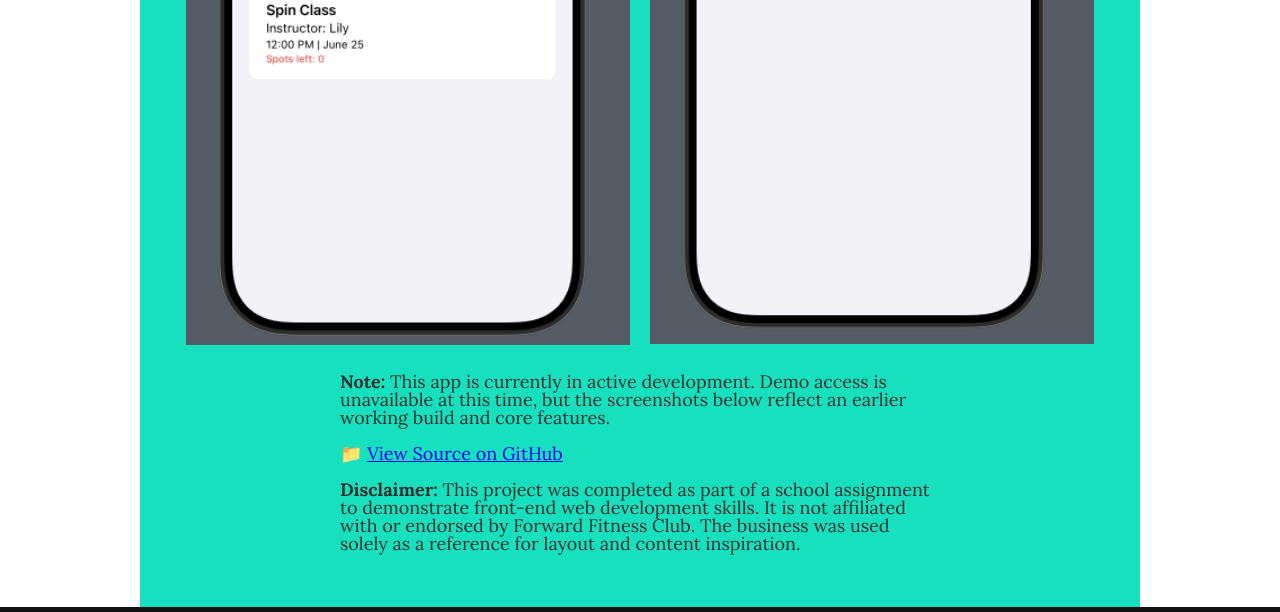
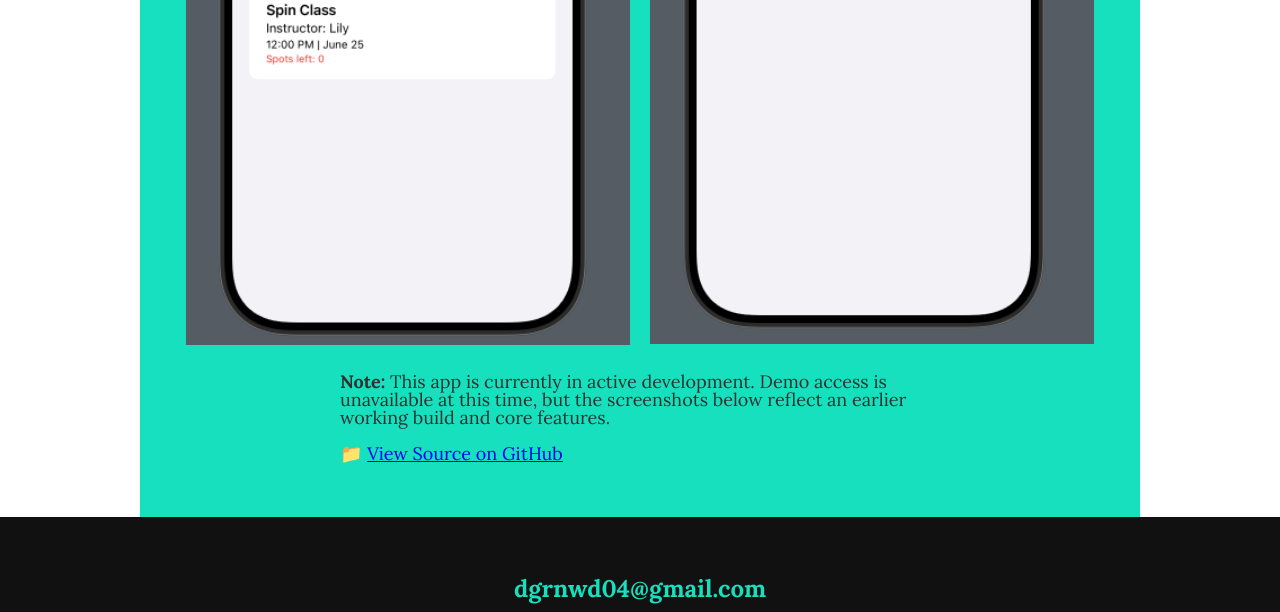
Before and after one commit to DaltonG17/daltong.github.io, a plain HTML site: page portfolio-item-02.html in a window 1280 px wide. Shown: the part 1874-2486 px from the top of the page. Drawn offline with nearby package versions, Linux system fonts and the light colour scheme.

Commit message:
Update portfolio-item-02.html

```diff
--- a/portfolio-item-02.html
+++ b/portfolio-item-02.html
@@ -77,9 +77,6 @@
         <!-- 🔗 <a href="Projects/Fitness/fitness" target="_blank">Live Demo</a><br> -->
         📁 <a href="https://github.com/DaltonG17/Raise-The-Bar" target="_blank">View Source on GitHub</a>
     </p>
-
-    <p> <strong>Disclaimer:</strong> This project was completed as part of a school assignment to demonstrate front-end web development skills. It is not affiliated with or endorsed by Forward Fitness Club. The business was used solely as a reference for layout and content inspiration.
-    </p>
 </div>
 
 
```
